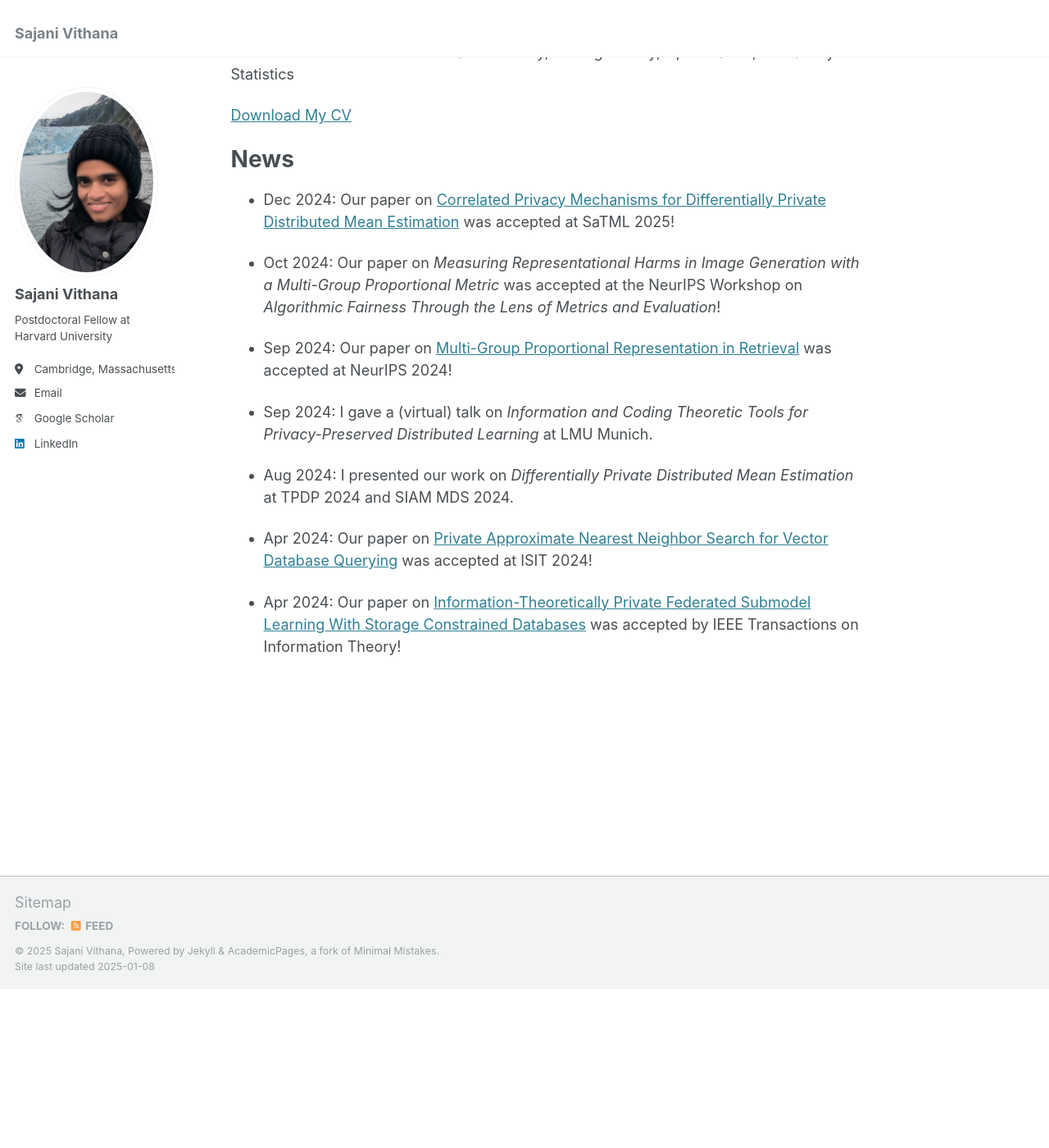
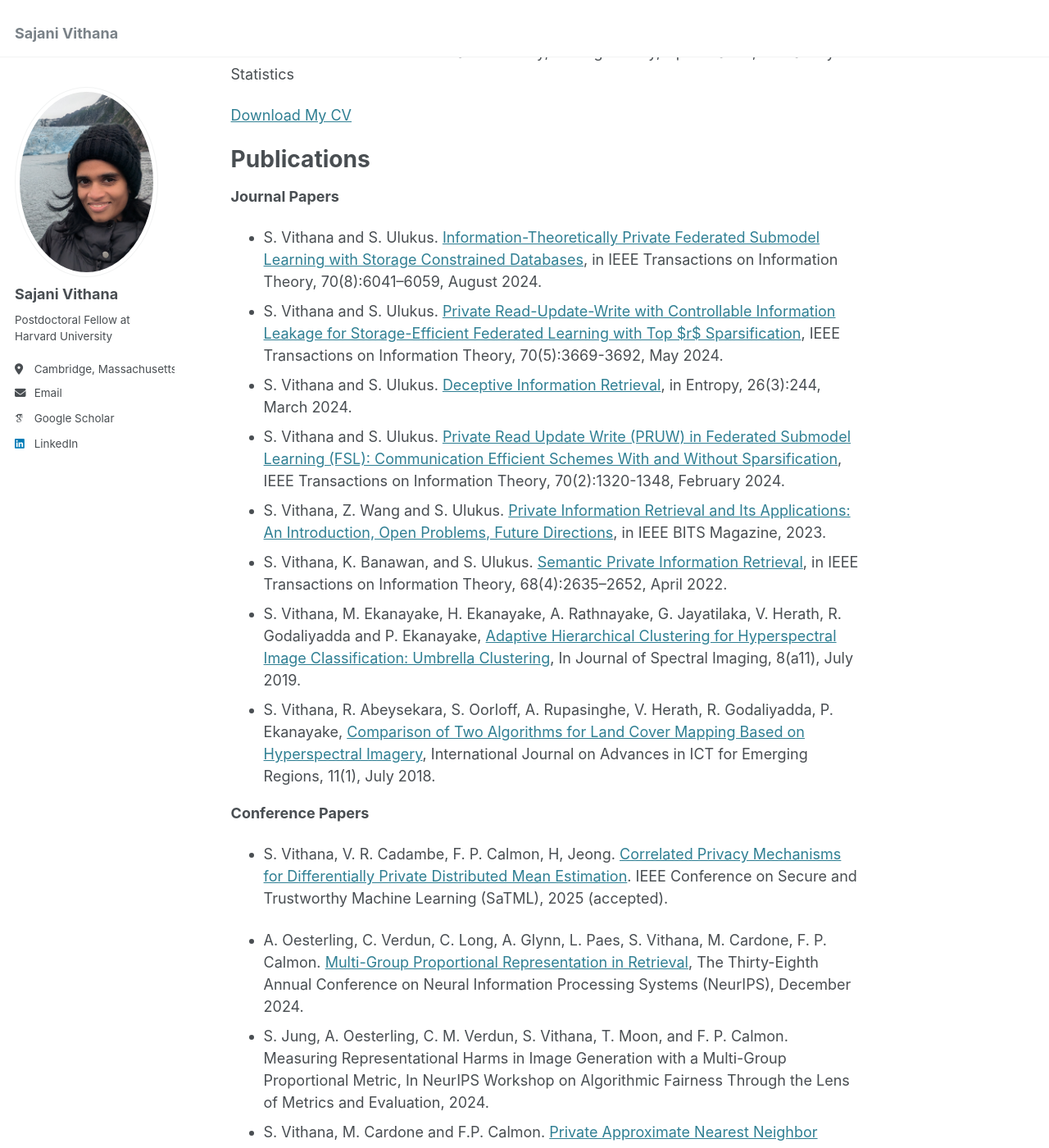
Before and after one commit to sajani-vithana/sajani-vithana.github.io, a Jekyll site: the page built from _pages/about.md, in a window 1280 px wide and 1400 px high, scrolled down 388 px. Shown: the whole window at 82% size. Built offline with Jekyll 4.4.1, drawn with Linux system fonts in a browser that asks for light colours; some web fonts are replaced; before the commit the page ends 1594 px from its top, so only the background shows below that; some of the changed text lies outside the part shown.

Commit message:
Update about.md

```diff
--- a/_pages/about.md
+++ b/_pages/about.md
@@ -15,20 +15,41 @@ My research focuses on the fundamentals of trustworthy ML. I develop information
 
 [Download My CV](/cv.pdf)
 
-News
+Publications
 ======
 
-- Dec 2024: Our paper on [Correlated Privacy Mechanisms for Differentially Private Distributed Mean Estimation](https://arxiv.org/pdf/2407.03289) was accepted at SaTML 2025!
+**Journal Papers**
 
-- Oct 2024: Our paper on *Measuring Representational Harms in Image
-Generation with a Multi-Group Proportional Metric* was accepted at the NeurIPS Workshop on *Algorithmic Fairness Through the Lens of Metrics and Evaluation*!
+- S. Vithana and S. Ulukus. [Information-Theoretically Private Federated Submodel Learning with Storage Constrained Databases](https://ieeexplore.ieee.org/abstract/document/10521588), in IEEE Transactions on Information Theory, 70(8):6041–6059, August 2024.
+-  S. Vithana and S. Ulukus. [Private Read-Update-Write with Controllable Information Leakage for Storage-Efficient Federated Learning with Top $r$ Sparsification](https://ieeexplore.ieee.org/abstract/document/10354031), IEEE Transactions on Information Theory, 70(5):3669-3692, May 2024.
+- S. Vithana and S. Ulukus. [Deceptive Information Retrieval](https://www.mdpi.com/1099-4300/26/3/244), in Entropy, 26(3):244, March 2024.
+- S. Vithana and S. Ulukus. [Private Read Update Write (PRUW) in Federated Submodel Learning (FSL): Communication Efficient Schemes With and Without Sparsification](https://ieeexplore.ieee.org/abstract/document/10172221), IEEE Transactions on Information Theory, 70(2):1320-1348, February 2024.
+- S. Vithana, Z. Wang and S. Ulukus. [Private Information Retrieval and Its Applications: An Introduction, Open Problems, Future Directions](https://ieeexplore.ieee.org/abstract/document/10274814), in IEEE BITS Magazine, 2023.
+- S. Vithana, K. Banawan, and S. Ulukus. [Semantic Private Information Retrieval](https://ieeexplore.ieee.org/abstract/document/9656116), in IEEE Transactions on Information Theory, 68(4):2635–2652, April 2022.
+- S. Vithana, M. Ekanayake, H. Ekanayake, A. Rathnayake, G. Jayatilaka, V. Herath, R. Godaliyadda and P. Ekanayake, [Adaptive Hierarchical Clustering for Hyperspectral Image Classification: Umbrella Clustering](https://pdfs.semanticscholar.org/1220/14d71557f2e116d0f325502da12b18edaf15.pdf), In Journal of Spectral Imaging, 8(a11), July 2019.
+- S. Vithana, R. Abeysekara, S. Oorloff, A. Rupasinghe, V. Herath, R. Godaliyadda,
+P. Ekanayake, [Comparison of Two Algorithms for Land Cover Mapping Based on Hyperspectral Imagery](https://journal.icter.org/index.php/ICTer/article/view/256), International Journal on Advances in ICT for Emerging Regions, 11(1), July 2018.
 
-- Sep 2024: Our paper on [Multi-Group Proportional Representation in Retrieval](https://arxiv.org/pdf/2407.08571) was accepted at NeurIPS 2024!
+**Conference Papers**
 
-- Sep 2024: I gave a (virtual) talk on *Information and Coding Theoretic Tools for Privacy-Preserved Distributed Learning* at LMU Munich.
+- S. Vithana, V. R. Cadambe, F. P. Calmon, H, Jeong. [Correlated Privacy Mechanisms for Differentially Private Distributed Mean Estimation](https://arxiv.org/abs/2407.03289). IEEE Conference on Secure and Trustworthy Machine Learning (SaTML), 2025 (accepted).
 
-- Aug 2024: I presented our work on *Differentially Private Distributed Mean Estimation* at TPDP 2024 and SIAM MDS 2024.
-
-- Apr 2024: Our paper on [Private Approximate Nearest Neighbor Search for Vector Database Querying](https://ieeexplore.ieee.org/abstract/document/10619146) was accepted at ISIT 2024!
-
-- Apr 2024: Our paper on [Information-Theoretically Private Federated Submodel Learning With Storage Constrained Databases](https://ieeexplore.ieee.org/abstract/document/10521588) was accepted by IEEE Transactions on Information Theory!
+- A. Oesterling, C. Verdun, C. Long, A. Glynn, L. Paes, S. Vithana, M. Cardone, F. P. Calmon. [Multi-Group Proportional Representation in Retrieval](https://arxiv.org/abs/2407.08571), The Thirty-Eighth Annual Conference on Neural Information Processing Systems (NeurIPS), December 2024.
+- S. Jung, A. Oesterling, C. M. Verdun, S. Vithana, T. Moon, and F. P. Calmon. Measuring Representational Harms in Image
+Generation with a Multi-Group Proportional Metric, In NeurIPS Workshop on Algorithmic Fairness Through the Lens of Metrics and Evaluation, 2024.
+- S. Vithana, M. Cardone and F.P. Calmon. [Private Approximate Nearest Neighbor Search for Vector Database Querying](https://ieeexplore.ieee.org/abstract/document/10619146), in IEEE International Symposium on Information theory (ISIT), July 2024.
+- M. Nomeir, S. Vithana, S. Ulukus, [Asymmetric X-Secure T-Private Information Retrieval: More Databases is not Always Better](https://ieeexplore.ieee.org/abstract/document/10480209), In 58th Annual Conference on Information Sciences and Systems (CISS), March 2024.
+- A. Aytekin, M. Nomeir, S. Vithana, S. Ulukus, [Quantum Symmetric Private Information Retrieval with Secure Storage and Eavesdroppers](https://ieeexplore.ieee.org/abstract/document/10464963), In IEEE GLOBECOM Workshops, December 2023.
+- M. Nomeir, S. Vithana, S. Ulukus, [Private Membership Aggregation](https://ieeexplore.ieee.org/abstract/document/10356221), In IEEE Military Communications Conference (MILCOM), October 2023.
+- S. Vithana and S. Ulukus. [Private Read Update Write (PRUW) with Heterogeneous Databases](https://ieeexplore.ieee.org/abstract/document/10206550), in IEEE International Symposium on Information theory (ISIT), June 2023.
+- S. Vithana and S. Ulukus. [Rate-Privacy-Storage Trade off in Federated Learning with Top $r$ Sparsification](https://ieeexplore.ieee.org/abstract/document/10279162), in IEEE International Conference on Communications (ICC), May 2023. \textbf{(Best Paper Award)}
+- S. Vithana and S. Ulukus. [Model Segmentation for Storage Efficient Private Federated Learning with Top $r$  Sparsification](https://ieeexplore.ieee.org/abstract/document/10089698), in Conference on Information Sciences and Systems (CISS), March 2023.
+- S. Vithana and S. Ulukus. [Private Federated Submodel Learning with Sparsification](https://ieeexplore.ieee.org/abstract/document/9965815), in IEEE Information Theory Workshop (ITW), November 2022.
+- S. Vithana and S. Ulukus. [Rate Distortion Trade off in Private Read Update Write in Federated Submodel Learning](https://ieeexplore.ieee.org/abstract/document/10051913), in Asilomar Conference on Signals, Systems and Computers, October 2022.
+- S. Vithana and S. Ulukus. [Private Read Update Write (PRUW) with Storage Constrained Databases](https://ieeexplore.ieee.org/abstract/document/9834439), in IEEE International Symposium on Information theory (ISIT), June 2022.
+- S. Vithana and S. Ulukus. [Efficient Private Federated Submodel Learning](https://ieeexplore.ieee.org/abstract/document/9839200), in IEEE International Conference on Communications (ICC), May 2022.
+- S. Vithana, K. Banawan, and S. Ulukus. [Semantic Private Information Retrieval from MDS Coded Databases](https://ieeexplore.ieee.org/abstract/document/9517765), in IEEE International Symposium on Information theory (ISIT), July 2021.
+- S. Vithana, K. Banawan, and S. Ulukus. [Semantic Private Information Retrieval: Effects of Heterogeneous Message Sizes and Popularities](https://ieeexplore.ieee.org/abstract/document/9348234), in IEEE Global Communications Conference (GLOBECOM), December 2020.
+- M. Ekanayake, H. Ekanayake, A. Rathnayake, S. Vithana, V. Herath, R. Godaliyadda, MPB Ekanayake, [A Semi-Supervised Algorithm to Map Major Vegetation Zones Using Satellite Hyperspectral Data](https://ieeexplore.ieee.org/abstract/document/8747025), In 9th Workshop on Hyperspectral Image and Signal Processing: Evolution in Remote Sensing (WHISPERS), September 2018.
+- S. Oorloff, R. Abeysekara, S. Vithana, A. Rupasinghe, V. Herath, R. Godaliyadda, P. Ekanayake, [Spectral-Spatial Hybrid Mechanism for Feature Detection Using Spectral Correlation](https://ieeexplore.ieee.org/abstract/document/8300371), In IEEE International Conference on Industrial and Information Systems (ICIIS), December 2017.
+- S. Vithana, R. Abeysekara, S. Oorloff, A. Rupasinghe, V. Herath, R. Godaliyadda, P. Ekanayake. [Hyperspectral Imaging Based Land Cover Mapping Using Data Obtained by the Hyperion Sensor](https://ieeexplore.ieee.org/abstract/document/8257802), in Seventeenth International Conference on Advances in ICT for Emerging Regions (ICTer), September 2017. \textbf{(Best Paper Award)}
```
